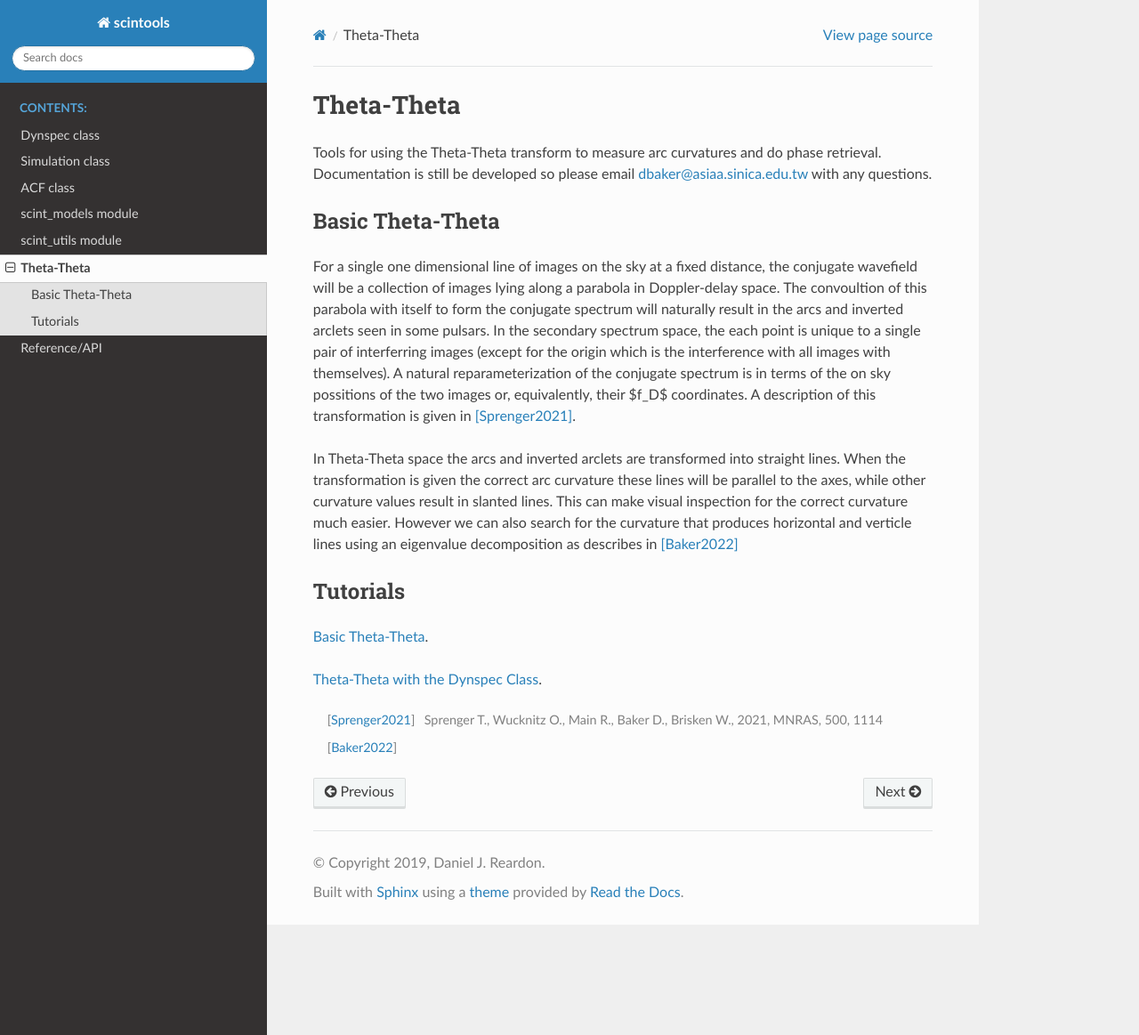
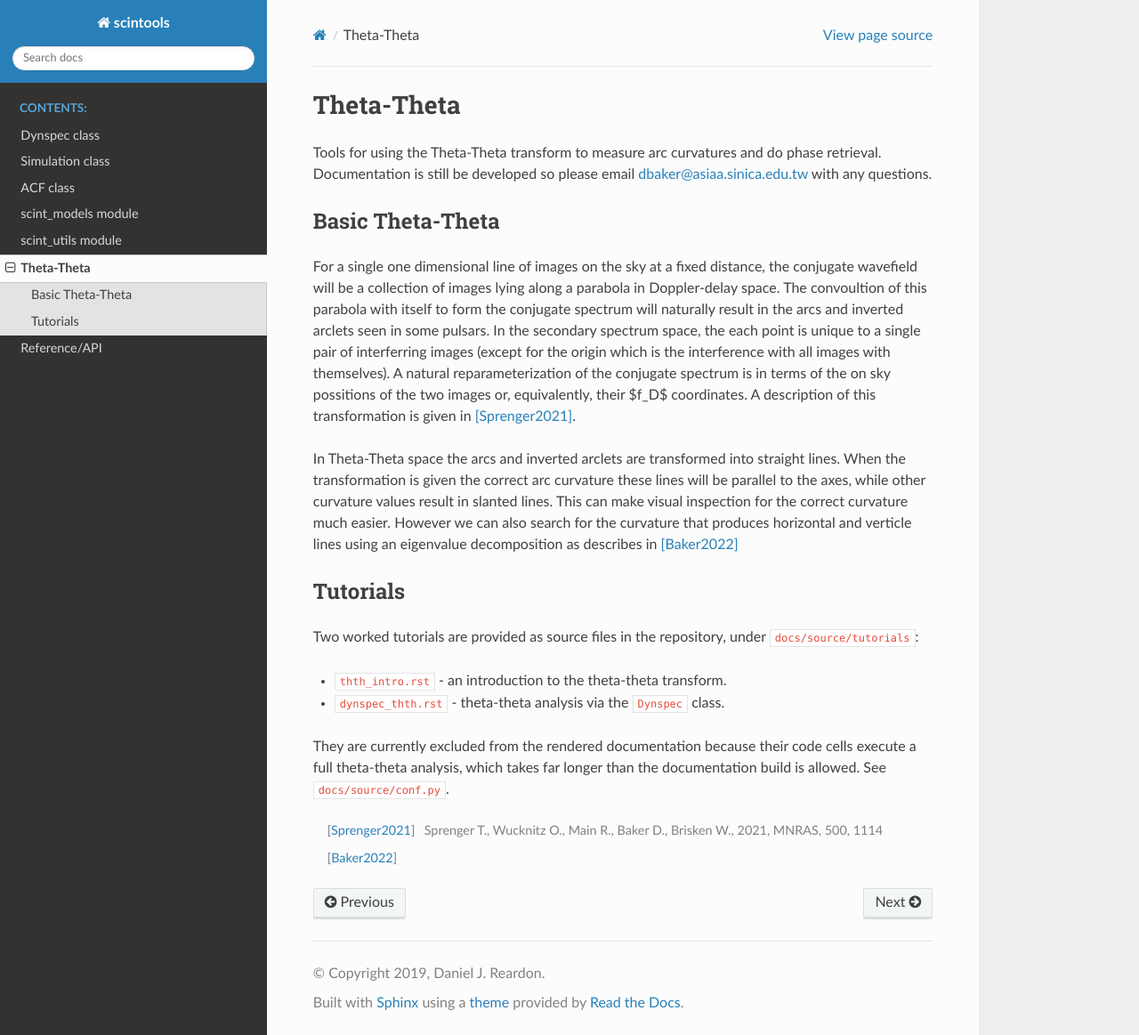
Before and after one commit to danielreardon/scintools, a Sphinx documentation site: the page built from docs/source/thetatheta.rst, in a window 1280 px wide and 1163 px high. Shown: the whole window at 89% size. Built offline with Sphinx 7.4.7 and the Read the Docs theme 3.1.0, drawn with Linux system fonts in a browser that asks for light colours.

Commit message:
docs: exclude the theta-theta tutorials from the build (build timeout)
With the import problems fixed, the build got as far as executing the
tutorials and then ran for over 25 minutes without finishing. The two
theta-theta tutorials use `jupyter-execute`, so a full theta-theta
analysis of the sample data runs on every build; that exceeds the Read the
Docs build limit, so the build would still have timed out and left stale
documentation published.

Excluding them takes the build from >25 minutes (never completing) to 7
seconds, exit 0, with every other page rendered correctly. Nothing is lost
relative to what is currently published: the last successful build on Read
the Docs predates these tutorials and never contained them.

The tutorial sources stay in the repository, and thetatheta.rst now points
readers at them and explains why they are not rendered. To publish them
again, pre-render their output rather than executing on every build.

Co-Authored-By: Claude Opus 4.8 <noreply@anthropic.com>
Claude-Session: https://claude.ai/code/session_01EG6cv3jHNLYv1TN2YWDqi3

```diff
--- a/docs/source/conf.py
+++ b/docs/source/conf.py
@@ -88,7 +88,17 @@ language = 'en'
 # List of patterns, relative to source directory, that match files and
 # directories to ignore when looking for source files.
 # This pattern also affects html_static_path and html_extra_path .
-exclude_patterns = []
+# The theta-theta tutorials use `jupyter-execute`, so their cells are run
+#   during the build. A full theta-theta analysis of the sample data takes
+#   well over 25 minutes, which exceeds the Read the Docs build limit and
+#   caused every build to time out, leaving stale documentation published.
+#   Excluding them keeps the build at a few seconds. The tutorial sources
+#   remain in the repository; to publish them again, pre-render their
+#   output (e.g. commit executed notebooks) instead of executing on build.
+exclude_patterns = [
+    'tutorials/thth_intro.rst',
+    'tutorials/dynspec_thth.rst',
+]
 
 # The name of the Pygments (syntax highlighting) style to use.
 pygments_style = 'sphinx'
--- a/docs/source/thetatheta.rst
+++ b/docs/source/thetatheta.rst
@@ -13,9 +13,15 @@ In Theta-Theta space the arcs and inverted arclets are transformed into straight
 Tutorials
 ----------------------
 
-:ref:`thth_intro`.
+Two worked tutorials are provided as source files in the repository, under
+``docs/source/tutorials``:
 
-:ref:`dynspec_thth`.
+* ``thth_intro.rst`` - an introduction to the theta-theta transform.
+* ``dynspec_thth.rst`` - theta-theta analysis via the ``Dynspec`` class.
+
+They are currently excluded from the rendered documentation because their
+code cells execute a full theta-theta analysis, which takes far longer than
+the documentation build is allowed. See ``docs/source/conf.py``.
 
 .. [Sprenger2021] Sprenger T., Wucknitz O., Main R., Baker D., Brisken W., 2021, MNRAS, 500, 1114
 .. [Baker2022]
```
